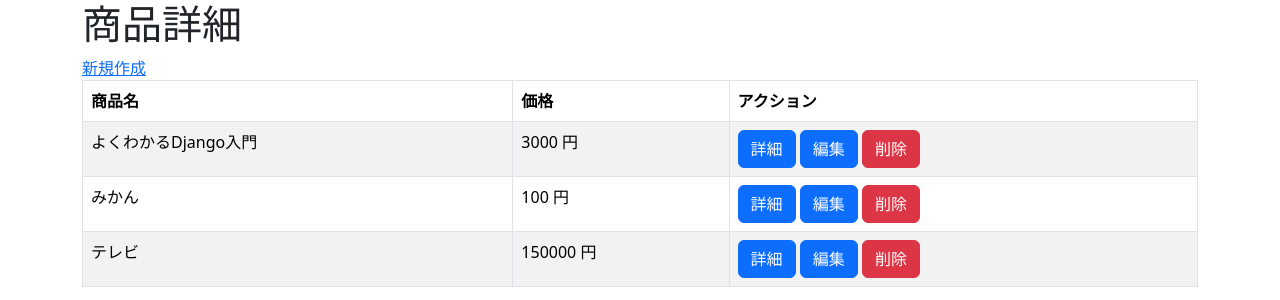
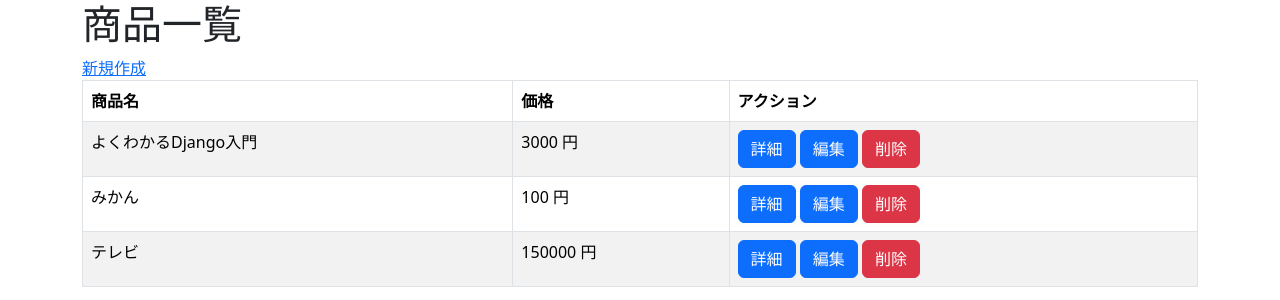
Before and after one commit to hiro0211/django-basic-kadai, a Django app: page /crud/ in a window 1280 px wide. Shown: the top 300 px of the page. Run offline with Django 4.2, Linux system fonts and the light colour scheme; data comes from the database, SQL or seed files in the repository; both versions use the stored data as it was after the commit.

Commit message:
Add files via upload

```diff
--- a/kadai_010/crud/templates/crud/product_list.html
+++ b/kadai_010/crud/templates/crud/product_list.html
@@ -1,8 +1,8 @@
 {% extends "base.html" %}
 
-{% block title %}商品詳細{% endblock %}
+{% block title %}商品一覧{% endblock %}
 {% block content %}
-<h1>商品詳細</h1>
+<h1>商品一覧</h1>
 <a href="{% url 'new' %}">新規作成</a>
 <table class="table table-striped table-hover table-bordered">
     <thead>
--- a/kadai_010/crud/views.py
+++ b/kadai_010/crud/views.py
@@ -29,4 +29,4 @@ class ProductDeleteView(DeleteView):
 class ProductDetailView(DetailView):
    model = Product
    context_object_name = 'Product'
-   template_name = "product_detail.html"
+   template_name = "crud/product_detail.html"
```
Also changed, not shown: kadai_010/crud/templates/crud/product_detail.html (+2 -5 lines), kadai_010/db.sqlite3.
